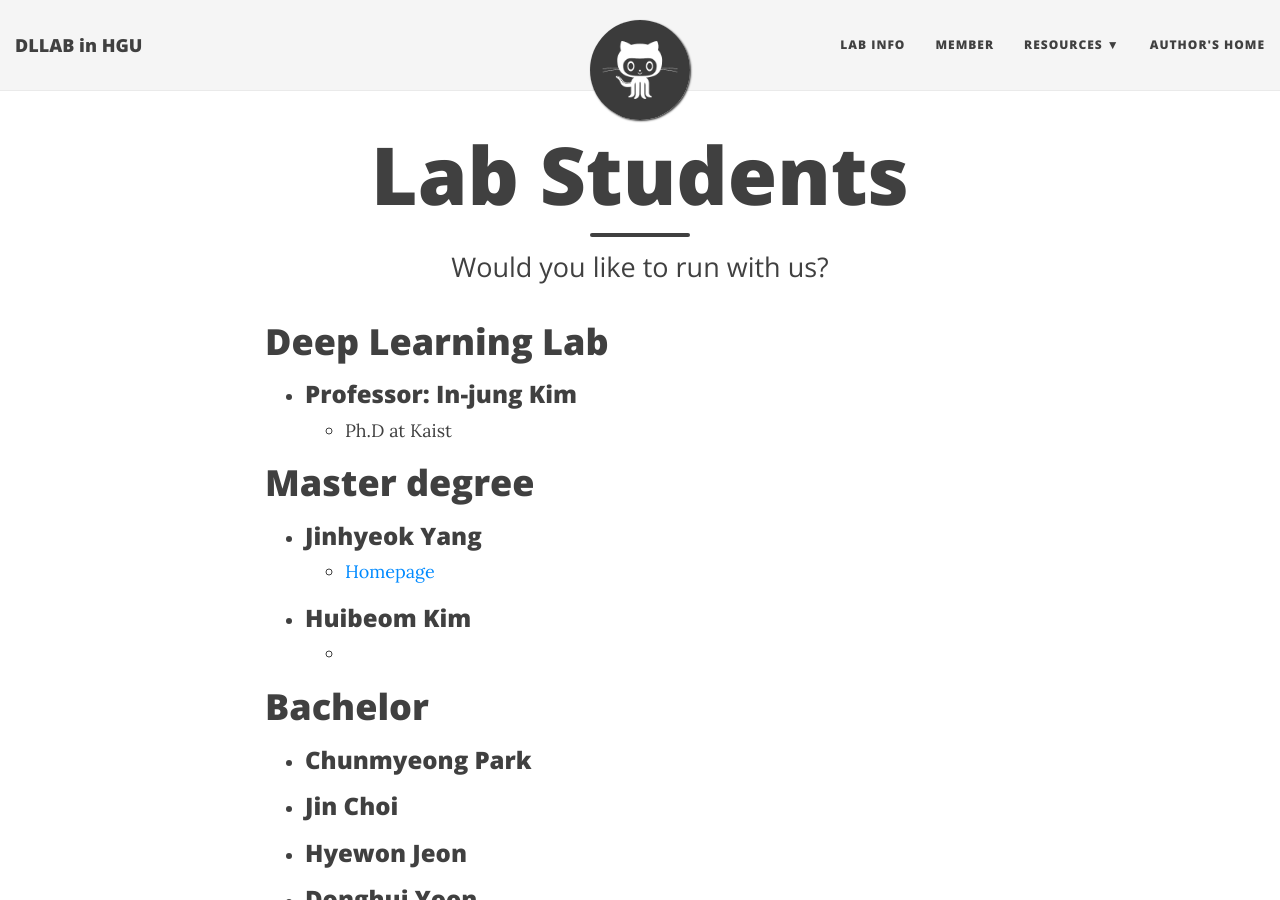
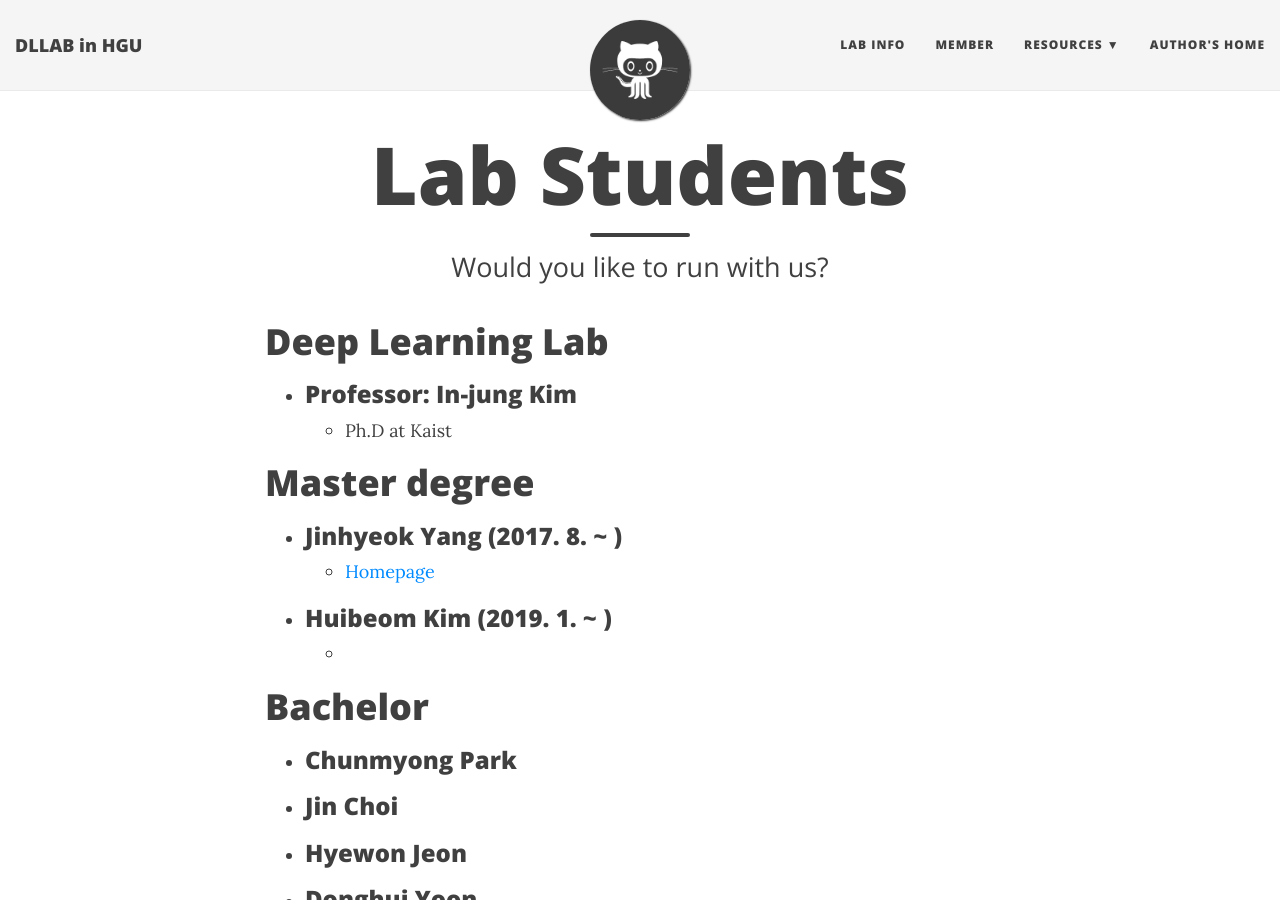
Before and after one commit to deephandong/deephandong.github.io, a Jekyll site: the page built from member.md, in a window 1280 px wide and 900 px high. Built offline with Jekyll 4.4.1, drawn with Linux system fonts in a browser that asks for light colours; nearby versions of some CDN libraries; some of the changed text lies outside the part shown.

Commit message:
added members

```diff
--- a/member.md
+++ b/member.md
@@ -11,15 +11,15 @@ subtitle: Would you like to run with us?
 
 # Master degree
 
-- ### Jinhyeok Yang
+- ### Jinhyeok Yang (2017. 8. ~ )
   - [Homepage](https://yangyangii.github.io/)
 
-- ### Huibeom Kim
+- ### Huibeom Kim (2019. 1. ~ )
   -
 
 # Bachelor
 
-- ### Chunmyeong Park
+- ### Chunmyong Park
 
 - ### Jin Choi
 
```
Also changed, not shown: other parts of member.md (+6 -0 lines).
